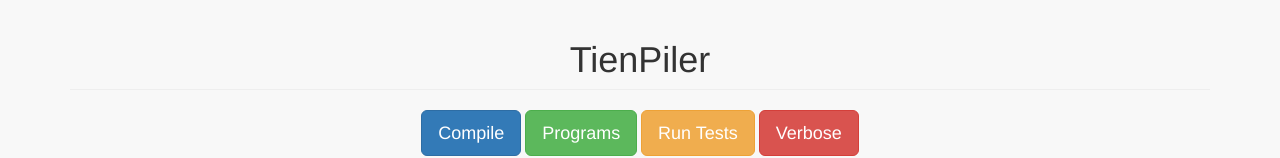
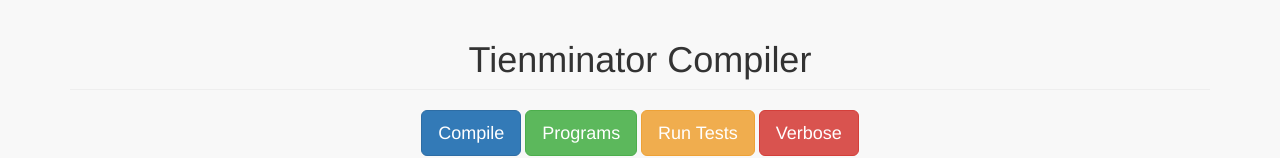
Before and after one commit to Tienza/CMPT-432-Design-of-Compilers, a website: page Projects/Compiler & Dashboard/pages/index.html in a window 1280 px wide. Shown: the top 158 px of the page. Drawn offline with Linux system fonts and the light colour scheme.

Commit message:
Changed name

```diff
--- a/Projects/Compiler & Dashboard/pages/index.html
+++ b/Projects/Compiler & Dashboard/pages/index.html
@@ -40,7 +40,7 @@
 		<div class="container">
             <div class="row">
                 <div class="col-lg-12 text-center">
-                    <h1 class="page-header">TienPiler</h1>
+                    <h1 class="page-header">Tienminator Compiler</h1>
                 </div>
             </div>
             <!-- /.row -->
```
